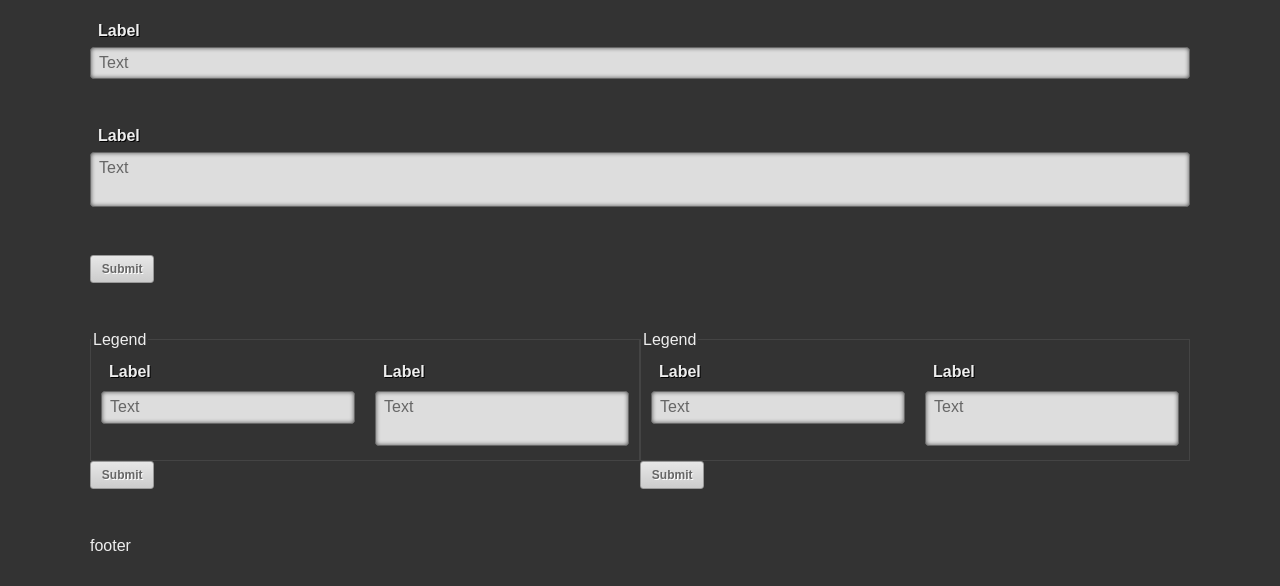
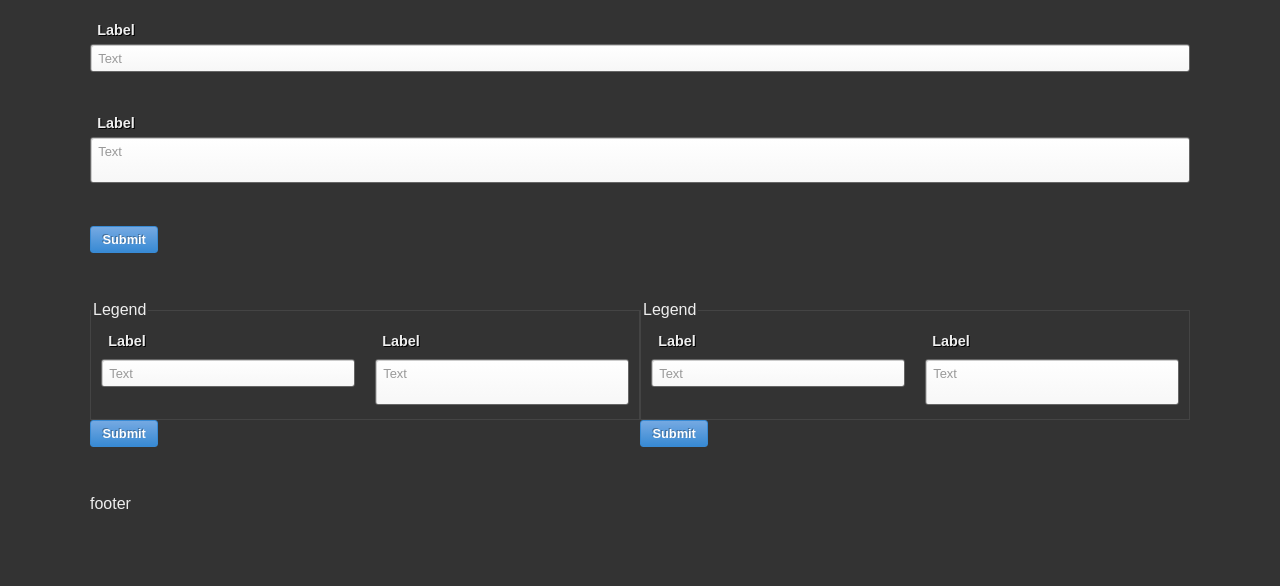
Before and after one commit to vieron/lenzo.css.documentation, a plain HTML site: page forms.html in a window 1280 px wide. Shown: the part 214-800 px from the top of the page. Drawn offline with nearby package versions, Linux system fonts and the light colour scheme.

Commit message:
some cross-browser improvements

```diff
--- a/forms.html
+++ b/forms.html
@@ -19,6 +19,9 @@
 
 
 
+  <!--[if lt IE 9]>
+  <script src="http://html5shim.googlecode.com/svn/trunk/html5.js"></script>
+  <![endif]-->
 
 </head>
 
@@ -38,6 +41,10 @@
     <div id="content">
       <h1>Forms</h1>
 
+<!--
+  TODO forms with icons, horizontal and vertical style.
+-->
+
 <div class="line">
   <div class="unit s1of1">
     <form action="" method="get" accept-charset="utf-8" class="dft_form">
@@ -53,7 +60,7 @@
       </p>
 
       <p>
-        <button type="submit" class="btn btn_neg">Submit</button>
+        <button type="submit" class="btn btn_h">Submit</button>
       </p>
     </form>
   </div><!-- .unit -->
@@ -81,7 +88,7 @@
       </fieldset>
 
       <p>
-        <button type="submit" class="btn btn_neg">Submit</button>
+        <button type="submit" class="btn btn_h">Submit</button>
       </p>
     </form>
   </div><!-- .unit -->
@@ -109,7 +116,7 @@
       </fieldset>
 
       <p>
-        <button type="submit" class="btn btn_neg">Submit</button>
+        <button type="submit" class="btn btn_h">Submit</button>
       </p>
     </form>
   </div><!-- .unit -->
--- a/stylesheets/documentation.css
+++ b/stylesheets/documentation.css
@@ -13,6 +13,7 @@ nav {
 .wrapper {
   max-width:1100px;
   min-width:300px;
+  *width:1100px;
   margin:0 auto;
 }
 
--- a/stylesheets/lenzo.css
+++ b/stylesheets/lenzo.css
@@ -34,13 +34,15 @@ label { cursor: pointer; }
 .btn, .i, .unit, .unit_txt, legend { letter-spacing: normal; word-spacing: normal; }
 
 /* inline-block */
-.btn, .btn_wrap, .btn_group, .i, .unit, .unit_txt, .item { display: -moz-inline-stack; display: inline-block; vertical-align: middle; zoom: 1; /*    *vertical-align: auto;*/ *display: inline; }
+.btn, .btn_wrap, .btn_group, .i, .unit, .unit_txt, .item { display: -moz-inline-stack; display: inline-block; vertical-align: middle; zoom: 1; /*    *vertical-align: auto;*/ *display: inline; -ms-box-sizing: border-box; /*  -ms-box-sizing: content-box;*/ }
 
 /* ========= */
 /* = LAYOUT = */
 /* ========= */
 /* inspired in: https://github.com/stubbornella/oocss */
 .unit, .unit_txt { *margin-left: -0.04em; /* IE margin hack */ vertical-align: top; }
+
+.unit .unit, .unit_txt .unit_txt .unit .unit_txt, .unit_txt .unit { *margin-left: 0; }
 
 /* IE9 */
 @media all and (min-width:0) { /*  .unit, .unit_txt { margin-left:-0.01em \0/ ; }*/ }
@@ -92,7 +94,7 @@ label { cursor: pointer; }
 /* thanks to http://stackoverflow.com/questions/4771304/justify-the-last-line-of-a-div */
 .grid { text-align: justify; /*  text-align-last:justify;*/ /*http://www.w3.org/TR/2010/WD-css3-text-20101005/#text-align-last*/ text-justify: distribute-all-lines; width: 100%; margin-left: 0; margin-right: 0; padding-right: 0; padding-left: 0; }
 
-.grid:after { content: " ____________________________________________________________________________________________________________________"; line-height: 0; visibility: hidden; }
+.grid:after { content: '<span>&nbsp;</span>'; font-size: 1px; word-spacing: 100%; display: -moz-inline-stack; display: inline-block; width: 100%; visibility: hidden; }
 
 .grid > * { text-align: left; }
 
@@ -194,7 +196,7 @@ label { cursor: pointer; }
 .btn_wrap, .btn_group { margin-right: .4em; }
 
 /* button text format and style */
-.btn { font-family: Arial, sans-serif; font-weight: bold; font-size: .75em; text-decoration: none; cursor: pointer; padding: .5em .9em; -webkit-appearance: none; }
+.btn { font-family: Arial, sans-serif; font-weight: bold; font-size: .75em; text-decoration: none; cursor: pointer; padding: .4em .9em; -webkit-appearance: none; font-size: .8em; /*required for IE8*/ }
 
 .grid .btn { text-align: center; }
 
@@ -218,19 +220,23 @@ label { cursor: pointer; }
 
 .dft_form fieldset { border: 1px solid #444444; padding: 10px 0; }
 
-.field { border: 1px solid #666; background-color: #DDD; display: block; padding: 0 .5em; line-height: normal; -moz-border-radius: 4px; -webkit-border-radius: 4px; border-radius: 4px; -moz-box-shadow: 0px 0px 4px #555 inset; -webkit-box-shadow: 0px 0px 4px #555 inset; box-shadow: 0px 0px 4px #555 inset; }
+.field { border: 1px solid #666; background: #ffffff; /* Old browsers */ background: -moz-linear-gradient(top, white 0%, #f7f7f7 100%); /* FF3.6+ */ background: -webkit-gradient(linear, left top, left bottom, color-stop(0%, white), color-stop(100%, #f7f7f7)); /* Chrome,Safari4+ */ background: -webkit-linear-gradient(top, white 0%, #f7f7f7 100%); /* Chrome10+,Safari5.1+ */ background: -o-linear-gradient(top, white 0%, #f7f7f7 100%); /* Opera11.10+ */ background: -ms-linear-gradient(top, white 0%, #f7f7f7 100%); /* IE10+ */ filter: progid:DXImageTransform.Microsoft.gradient(startColorstr='#ffffff', endColorstr='#f7f7f7',GradientType=0 ); /* IE6-9 */ background: linear-gradient(top, #ffffff 0%, #f7f7f7 100%); /* W3C */ display: block; line-height: normal; -moz-border-radius: 3px; -webkit-border-radius: 3px; border-radius: 3px; -moz-box-shadow: 1px 1px 0 #CCC inset; -webkit-box-shadow: 1px 1px 0 #CCC inset; box-shadow: 1px 1px 0 #CCC inset; }
 
-.field input, .field textarea { margin: 0; padding: .4em 0; width: 100%; border: none; font-size: 1em; -webkit-appearance: none; resize: none; color: #666; background: transparent; }
+.field input, .field textarea { margin: 0; padding: .45em 0 .4em; width: 100%; border: none; -webkit-appearance: none; resize: none; color: #999; background: transparent; }
 
 .field input:focus, .field textarea:focus { color: #333; }
 
-.dft_form label { font-weight: bold; display: block; padding-bottom: .4em; padding: 0 .5em .4em; text-shadow: 1px 1px 0px #000; }
+.field, .field input, .field textarea, label { font-size: .9em; }
+
+.field, .dft_form label { padding: 0 .5em; }
+
+.dft_form label { font-weight: bold; display: block; padding-bottom: .4em; text-shadow: 1px 1px 0px #000; }
 
 /* button text format and style */
 .btn { text-shadow: 1px 1px 0px #FFF; color: #666666; }
 
 /* hovered color */
-.btn:hover, .btn_h, .btn_pos_h, .btn_neg_h { color: #FFF; text-shadow: -1px -1px 0 rgba(0, 0, 0, 0.3); }
+.btn:hover, .btn:active, .btn_h, .btn_pos_h, .btn_neg_h { color: #FFF; text-shadow: -1px -1px 0 rgba(0, 0, 0, 0.3); }
 
 /* button border style */
 .btn, .btn_group { border-color: #999999; }
@@ -244,15 +250,19 @@ label { cursor: pointer; }
 .btn_group .btn, .btn_group .btn:hover, .btn_group .btn_h, .btn_group .btn_h:hover, .btn_group .btn_pos:hover, .btn_group .btn_pos_h, .btn_group .btn_pos_h:hover, .btn_group .btn_neg:hover, .btn_group .btn_neg_h, .btn_group .btn_neg_h:hover { border-left-color: #999999; }
 
 /* button backgrounds */
-.btn, .btn_h { background: #e7e7e7; /* Old browsers */ background: -moz-linear-gradient(top, #e7e7e7 0%, #cccccc 100%); /* FF3.6+ */ background: -webkit-gradient(linear, left top, left bottom, color-stop(0%, #e7e7e7), color-stop(100%, #cccccc)); /* Chrome,Safari4+ */ background: -webkit-linear-gradient(top, #e7e7e7 0%, #cccccc 100%); /* Chrome10+,Safari5.1+ */ background: -o-linear-gradient(top, #e7e7e7 0%, #cccccc 100%); /* Opera11.10+ */ background: -ms-linear-gradient(top, #e7e7e7 0%, #cccccc 100%); /* IE10+ */ filter: progid:DXImageTransform.Microsoft.gradient(startColorstr='#e7e7e7', endColorstr='#cccccc',GradientType=0 ); /* IE6-9 */ background: linear-gradient(top, #e7e7e7 0%, #cccccc 100%); /* W3C */ }
+.btn, .btn_h { background: #e7e7e7; /* Old browsers */ background: -moz-linear-gradient(top, #e7e7e7 0%, #cccccc 100%); /* FF3.6+ */ background: -webkit-gradient(linear, left top, left bottom, color-stop(0%, #e7e7e7), color-stop(100%, #cccccc)); /* Chrome,Safari4+ */ background: -webkit-linear-gradient(top, #e7e7e7 0%, #cccccc 100%); /* Chrome10+,Safari5.1+ */ background: -o-linear-gradient(top, #e7e7e7 0%, #cccccc 100%); /* Opera11.10+ */ background: -ms-linear-gradient(top, #e7e7e7 0%, #cccccc 100%); /* IE10+ */ filter: progid:DXImageTransform.Microsoft.gradient(GradientType=0, startColorstr='#e7e7e7', endColorstr='#cccccc' ); /* IE6-9 */ background: linear-gradient(top, #e7e7e7 0%, #cccccc 100%); /* W3C */ }
 
 .btn:hover, .btn_selected, .btn_h, .btn_h:hover { background: #75a9e2; /* Old browsers */ background: -moz-linear-gradient(top, #75a9e2 0%, #388ad4 100%); /* FF3.6+ */ background: -webkit-gradient(linear, left top, left bottom, color-stop(0%, #75a9e2), color-stop(100%, #388ad4)); /* Chrome,Safari4+ */ background: -webkit-linear-gradient(top, #75a9e2 0%, #388ad4 100%); /* Chrome10+,Safari5.1+ */ background: -o-linear-gradient(top, #75a9e2 0%, #388ad4 100%); /* Opera11.10+ */ background: -ms-linear-gradient(top, #75a9e2 0%, #388ad4 100%); /* IE10+ */ filter: progid:DXImageTransform.Microsoft.gradient(startColorstr='#75a9e2', endColorstr='#388ad4',GradientType=0 ); /* IE6-9 */ background: linear-gradient(top, #75a9e2 0%, #388ad4 100%); /* W3C */ }
 
 .btn:active, .btn_h:active { background: #388ad4; /* Old browsers */ background: -moz-linear-gradient(top, #388ad4 0%, #75a9e2 100%); /* FF3.6+ */ background: -webkit-gradient(linear, left top, left bottom, color-stop(0%, #388ad4), color-stop(100%, #75a9e2)); /* Chrome,Safari4+ */ background: -webkit-linear-gradient(top, #388ad4 0%, #75a9e2 100%); /* Chrome10+,Safari5.1+ */ background: -o-linear-gradient(top, #388ad4 0%, #75a9e2 100%); /* Opera11.10+ */ background: -ms-linear-gradient(top, #388ad4 0%, #75a9e2 100%); /* IE10+ */ filter: progid:DXImageTransform.Microsoft.gradient(startColorstr='#388ad4', endColorstr='#75a9e2',GradientType=0 ); /* IE6-9 */ background: linear-gradient(top, #388ad4 0%, #75a9e2 100%); /* W3C */ }
 
+.btn_pos { color: #4E901A; }
+
 .btn_pos:hover, .btn_pos_h, .btn_pos_h:hover { background: #acda6b; /* Old browsers */ background: -moz-linear-gradient(top, #acda6b 0%, #7fb82d 100%); /* FF3.6+ */ background: -webkit-gradient(linear, left top, left bottom, color-stop(0%, #acda6b), color-stop(100%, #7fb82d)); /* Chrome,Safari4+ */ background: -webkit-linear-gradient(top, #acda6b 0%, #7fb82d 100%); /* Chrome10+,Safari5.1+ */ background: -o-linear-gradient(top, #acda6b 0%, #7fb82d 100%); /* Opera11.10+ */ background: -ms-linear-gradient(top, #acda6b 0%, #7fb82d 100%); /* IE10+ */ filter: progid:DXImageTransform.Microsoft.gradient(startColorstr='#acda6b', endColorstr='#7fb82d',GradientType=0 ); /* IE6-9 */ background: linear-gradient(top, #acda6b 0%, #7fb82d 100%); /* W3C */ }
 
 .btn_pos:active, .btn_pos_h:active { background: #7fb82d; /* Old browsers */ background: -moz-linear-gradient(top, #7fb82d 0%, #acda6b 100%); /* FF3.6+ */ background: -webkit-gradient(linear, left top, left bottom, color-stop(0%, #7fb82d), color-stop(100%, #acda6b)); /* Chrome,Safari4+ */ background: -webkit-linear-gradient(top, #7fb82d 0%, #acda6b 100%); /* Chrome10+,Safari5.1+ */ background: -o-linear-gradient(top, #7fb82d 0%, #acda6b 100%); /* Opera11.10+ */ background: -ms-linear-gradient(top, #7fb82d 0%, #acda6b 100%); /* IE10+ */ filter: progid:DXImageTransform.Microsoft.gradient(startColorstr='#7fb82d', endColorstr='#acda6b',GradientType=0 ); /* IE6-9 */ background: linear-gradient(top, #7fb82d 0%, #acda6b 100%); /* W3C */ }
+
+.btn_neg { color: #b8472d; }
 
 .btn_neg:hover, .btn_neg_h, .btn_neg_h:hover { background: #da806b; /* Old browsers */ background: -moz-linear-gradient(top, #da806b 0%, #b8472d 100%); /* FF3.6+ */ background: -webkit-gradient(linear, left top, left bottom, color-stop(0%, #da806b), color-stop(100%, #b8472d)); /* Chrome,Safari4+ */ background: -webkit-linear-gradient(top, #da806b 0%, #b8472d 100%); /* Chrome10+,Safari5.1+ */ background: -o-linear-gradient(top, #da806b 0%, #b8472d 100%); /* Opera11.10+ */ background: -ms-linear-gradient(top, #da806b 0%, #b8472d 100%); /* IE10+ */ filter: progid:DXImageTransform.Microsoft.gradient(startColorstr='#da806b', endColorstr='#b8472d',GradientType=0 ); /* IE6-9 */ background: linear-gradient(top, #da806b 0%, #b8472d 100%); /* W3C */ }
 
```
Also changed, not shown: buttons.html (+3 -0 lines), grids.html (+3 -0 lines), index.html (+3 -0 lines), structures.html (+3 -0 lines).
